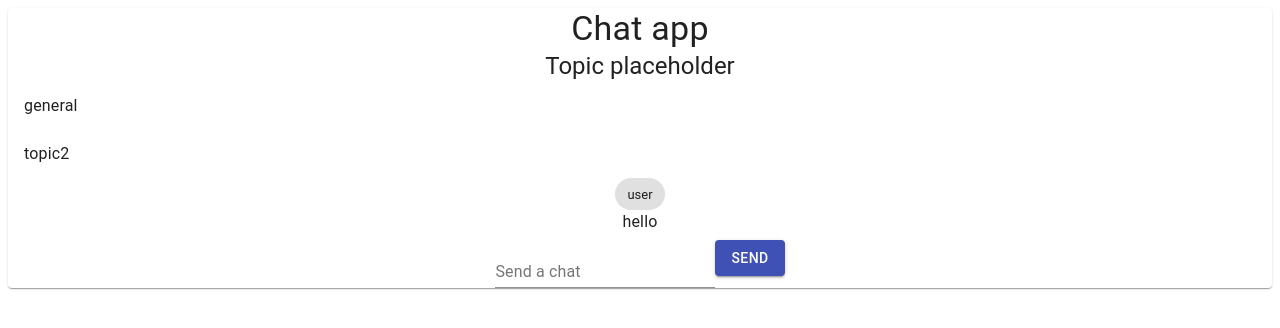
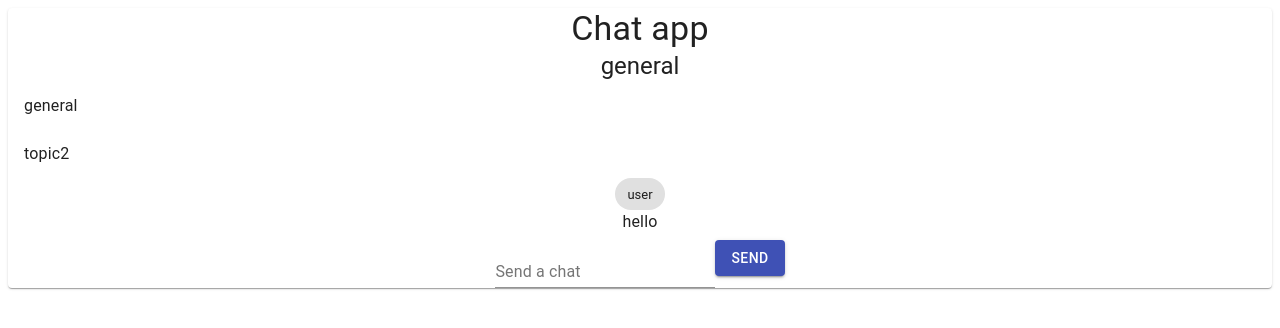
Before and after one commit to erikwesterberg/Live-Chat-App, a React (Create React App) app: page / in a window 1280 px wide. Shown: the top 328 px of the page. Built offline with nearby package versions, Linux system fonts and the light colour scheme.

Commit message:
creates a new hook that render the active topis on screen and changes when a new topic is choosen

```diff
--- a/src/Dashboard.js
+++ b/src/Dashboard.js
@@ -39,13 +39,14 @@
 
 const Dashboard = () => {
   const classes = useStyles;
+
+   // CTX Store
+   const [allChats] = React.useContext(CTX)
+   const topics = Object.keys(allChats)
+
+  //Local state
+  const [activeTopic, changeActiveTopic] = useState(topics[0])
   const [textValue, ChangeTextValue]  = useState("")
-
-  const [allChats] = React.useContext(CTX)
-  console.log(allChats)
-
-  const topic = Object.keys(allChats)
-
 
   return (
     <div>
@@ -54,15 +55,15 @@
           Chat app
         </Typography>
         <Typography variant="h5" component="h5">
-          Topic placeholder
+          {activeTopic}
         </Typography>
         <div className={classes.flex}>
           <div className={classes.topicsWindow}>
             <list>
 
             {
-              topic.map(topic => (
-                <ListItem key={topic} button>
+              topics.map(topic => (
+                <ListItem onClick={e => changeActiveTopic(e.target.innerText)} key={topic} button>
                 <ListItemText primary={topic} />
               </ListItem>
               ))
```
